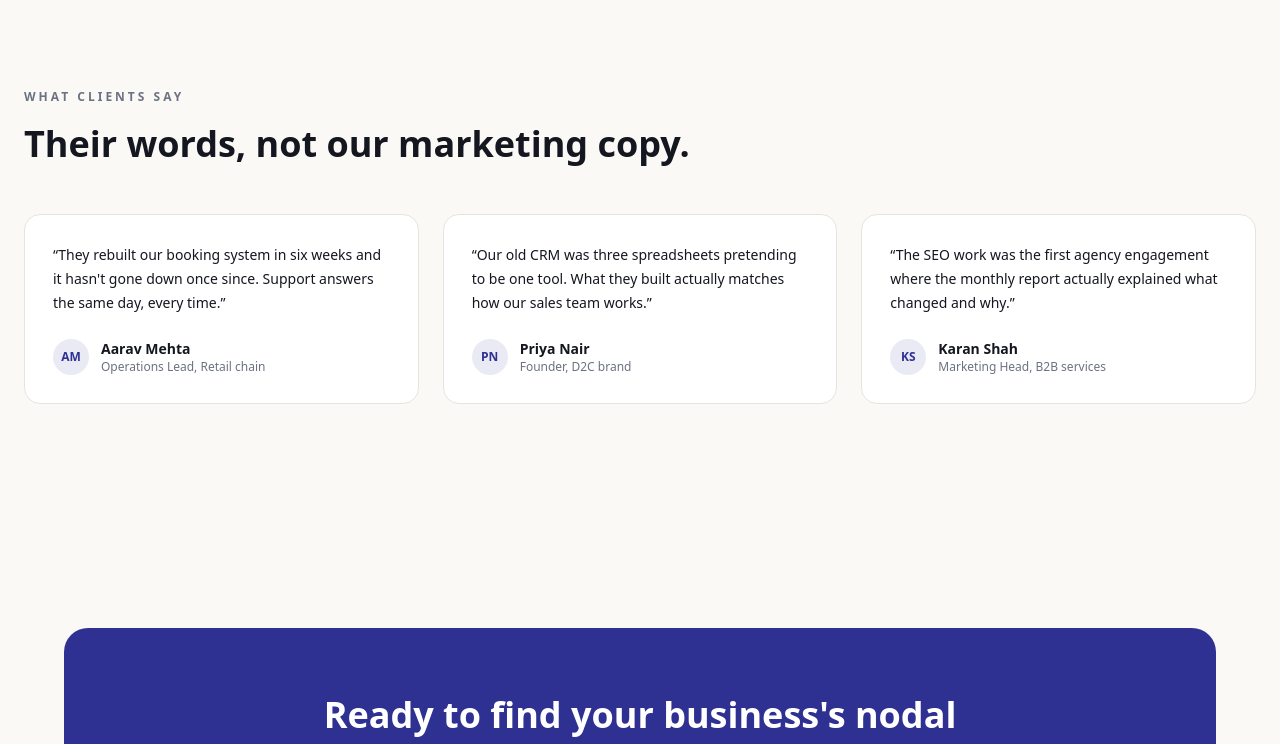
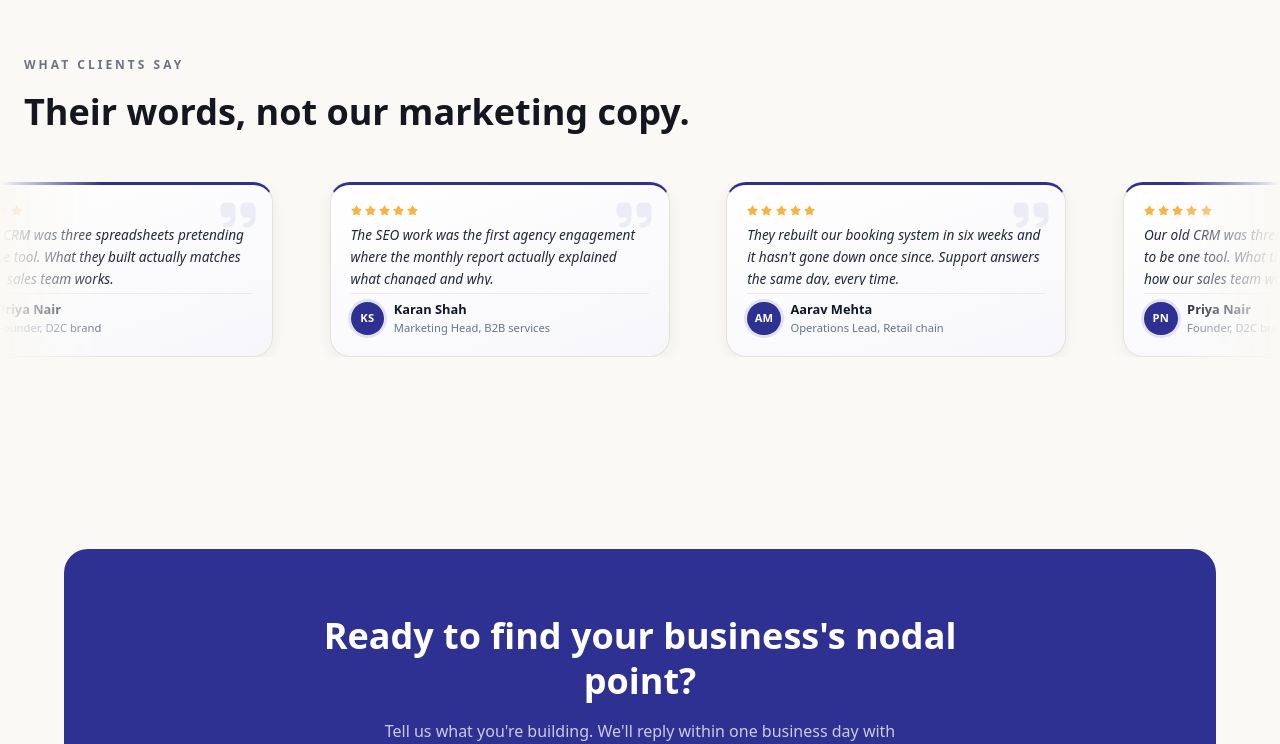
Before and after one commit to Abu24514/NodalXPoint, a Next.js app: page / in a window 1280 px wide. Shown: the part 3551-4295 px from the top of the page. Built offline with nearby package versions, Linux system fonts and the light colour scheme.

Commit message:
update testimonials

```diff
--- a/src/components/sections/Home/Testimonials.tsx
+++ b/src/components/sections/Home/Testimonials.tsx
@@ -1,8 +1,16 @@
 "use client";
 
 import { motion } from "framer-motion";
+import { FaQuoteRight, FaStar } from "react-icons/fa6";
 
-const QUOTES = [
+type Quote = {
+  quote: string;
+  name: string;
+  role: string;
+  initials: string;
+};
+
+const QUOTES: Quote[] = [
   {
     quote:
       "They rebuilt our booking system in six weeks and it hasn't gone down once since. Support answers the same day, every time.",
@@ -26,9 +34,51 @@ const QUOTES = [
   },
 ];
 
+// Two full sets so the loop feels populated, not sparse
+const ROW = [...QUOTES, ...QUOTES];
+
+const DURATION = 30; // seconds for one full lap — slower than the tech marquee so quotes stay readable
+
+function TestimonialMarqueeRow({ items }: { items: Quote[] }) {
+  const count = items.length;
+
+  return (
+    <div className="t-marquee">
+      {items.map((t, i) => {
+        const delay = (DURATION / count) * (count - (i + 1)) * -1;
+        return (
+          <div
+            key={`${t.name}-${i}`}
+            className="t-marquee-item"
+            style={{ animationDelay: `${delay}s`, animationDuration: `${DURATION}s` }}
+          >
+            <FaQuoteRight className="t-quote-mark" />
+
+            <div className="t-stars">
+              {Array.from({ length: 5 }).map((_, s) => (
+                <FaStar key={s} size={11} />
+              ))}
+            </div>
+
+            <p className="t-quote">{t.quote}</p>
+
+            <div className="t-author">
+              <span className="t-avatar">{t.initials}</span>
+              <div>
+                <p className="t-name">{t.name}</p>
+                <p className="t-role">{t.role}</p>
+              </div>
+            </div>
+          </div>
+        );
+      })}
+    </div>
+  );
+}
+
 export default function Testimonials() {
   return (
-    <section className="relative w-full bg-canvas py-20 sm:py-28">
+    <section className="relative w-full overflow-hidden bg-canvas py-14 sm:py-20">
       <div className="mx-auto max-w-7xl px-6">
         <motion.div
           initial={{ opacity: 0, y: 16 }}
@@ -44,31 +94,144 @@ export default function Testimonials() {
             Their words, not our marketing copy.
           </h2>
         </motion.div>
+      </div>
 
-        <div className="mt-12 grid grid-cols-1 gap-6 md:grid-cols-3">
-          {QUOTES.map((q, i) => (
       <motion.div
-              key={q.name}
         initial={{ opacity: 0, y: 16 }}
         whileInView={{ opacity: 1, y: 0 }}
         viewport={{ once: true, margin: "-60px" }}
-              transition={{ duration: 0.5, delay: i * 0.1 }}
-              className="flex flex-col rounded-2xl border border-line bg-surface p-7"
+        transition={{ duration: 0.5 }}
+        className="mt-9 sm:mt-12"
       >
-              <p className="text-sm leading-6 text-body">&ldquo;{q.quote}&rdquo;</p>
-              <div className="mt-6 flex items-center gap-3">
-                <span className="flex h-9 w-9 shrink-0 items-center justify-center rounded-full bg-node/10 text-xs font-semibold text-node">
-                  {q.initials}
-                </span>
-                <div>
-                  <p className="text-sm font-semibold text-body">{q.name}</p>
-                  <p className="text-xs text-muted-ink">{q.role}</p>
-                </div>
-              </div>
+        <TestimonialMarqueeRow items={ROW} />
       </motion.div>
-          ))}
-        </div>
-      </div>
+
+      <style>{`
+        .t-marquee {
+          --item-w: 290px;
+          --item-h: 190px;
+          width: 100%;
+          max-width: 1536px;
+          margin-inline: auto;
+          position: relative;
+          height: var(--item-h);
+          overflow: hidden;
+          mask-image: linear-gradient(
+            to right,
+            rgba(0, 0, 0, 0),
+            rgba(0, 0, 0, 1) 8%,
+            rgba(0, 0, 0, 1) 92%,
+            rgba(0, 0, 0, 0)
+          );
+        }
+
+        .t-marquee-item {
+          width: var(--item-w);
+          height: var(--item-h);
+          border-radius: 1.25rem;
+          position: absolute;
+          top: 0;
+          left: max(calc(var(--item-w) * 6), 100%);
+          display: flex;
+          flex-direction: column;
+          gap: 0.5rem;
+          padding: 1.25rem;
+          overflow: hidden;
+          border: 1px solid #e6e2d8;
+          border-top: 3px solid #2e3192;
+          background: linear-gradient(160deg, #ffffff 0%, #f7f7fb 100%);
+          box-shadow: 0 4px 16px rgba(15, 23, 42, 0.06);
+          animation-name: t-marquee-scroll-left;
+          animation-timing-function: linear;
+          animation-iteration-count: infinite;
+          transition: box-shadow 0.25s ease;
+        }
+
+        .t-marquee:hover .t-marquee-item {
+          animation-play-state: paused;
+        }
+
+        .t-marquee-item:hover {
+          box-shadow: 0 14px 32px rgba(46, 49, 146, 0.14);
+        }
+
+        .t-quote-mark {
+          position: absolute;
+          top: 0.6rem;
+          right: 0.9rem;
+          font-size: 2.5rem;
+          color: #2e3192;
+          opacity: 0.07;
+        }
+
+        .t-stars {
+          display: flex;
+          gap: 0.2rem;
+          color: #f5b544;
+        }
+
+        .t-quote {
+          position: relative;
+          font-family: var(--font-display, inherit);
+          font-style: italic;
+          font-size: 0.85rem;
+          line-height: 1.35rem;
+          color: #1e293b;
+          overflow: hidden;
+          display: -webkit-box;
+          -webkit-line-clamp: 3;
+          -webkit-box-orient: vertical;
+        }
+
+        .t-author {
+          margin-top: auto;
+          display: flex;
+          align-items: center;
+          gap: 0.6rem;
+          padding-top: 0.4rem;
+          border-top: 1px solid #ece9e0;
+        }
+
+        .t-avatar {
+          display: flex;
+          height: 2.1rem;
+          width: 2.1rem;
+          flex-shrink: 0;
+          align-items: center;
+          justify-content: center;
+          border-radius: 9999px;
+          background: #2e3192;
+          box-shadow: 0 0 0 3px rgba(46, 49, 146, 0.12);
+          color: #fff;
+          font-size: 0.7rem;
+          font-weight: 700;
+          letter-spacing: 0.02em;
+        }
+
+        .t-name {
+          font-size: 0.8rem;
+          font-weight: 600;
+          color: #0f172a;
+        }
+
+        .t-role {
+          font-size: 0.7rem;
+          color: #64748b;
+        }
+
+        @keyframes t-marquee-scroll-left {
+          to {
+            left: calc(var(--item-w) * -1);
+          }
+        }
+
+        @media (min-width: 768px) {
+          .t-marquee {
+            --item-w: 340px;
+            --item-h: 175px;
+          }
+        }
+      `}</style>
     </section>
   );
 }
```
Lines whose indentation alone changed are shown as unchanged.
